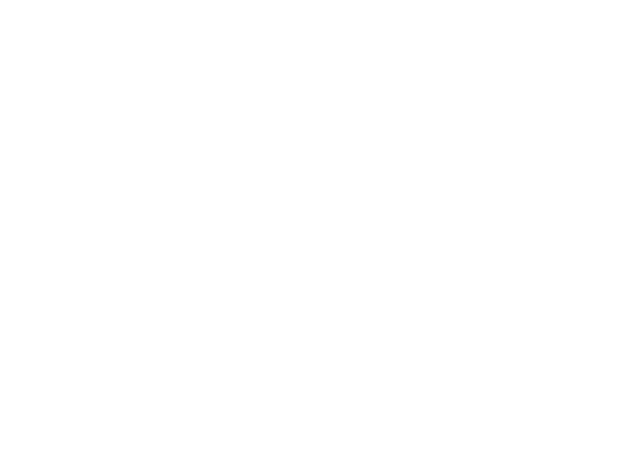
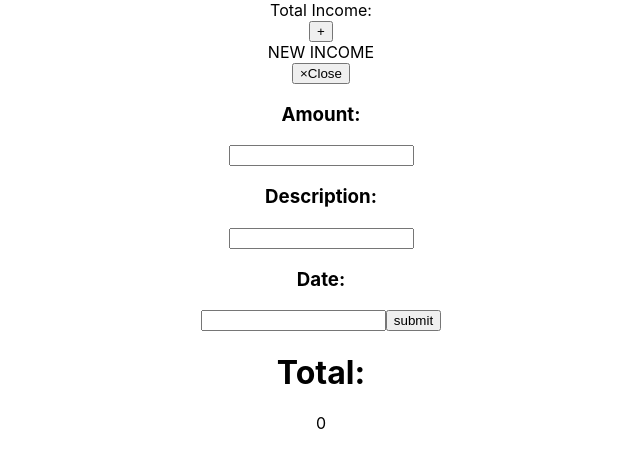
Before and after one commit to queeniewilliams/budgetApp, a React (Create React App) app in the folder client/: page /dashboard/income in a window 1280 px wide. Shown: the top 468 px of the page, without its empty margins (319-959 px from the left). Built offline with nearby package versions, Linux system fonts and the light colour scheme.

Commit message:
added income

```diff
--- a/client/src/components/BarChart.js
+++ b/client/src/components/BarChart.js
@@ -22,7 +22,7 @@
       .data(dataset)
       .enter()
       .append('rect')
-      .attr('fill', 'navy')
+      .attr('fill', 'grey')
       .attr('class', 'sBar')
       .attr('x', (d, i) => i * 60)
       .attr('y', (d, i) => {
--- /dev/null
+++ b/client/src/components/ListIncome.js
@@ -0,0 +1,14 @@
+import React, { Component } from 'react'
+
+export default class ListIncome extends Component {
+  render() {
+    return (
+      <div>
+        <p>{this.props.totalAmount}</p>
+        <h1>{this.props.amount}</h1>
+        <h1>{this.props.description}</h1>
+        <h1>{this.props.date}</h1>
+      </div>
+    )
+  }
+}
--- a/client/src/pages/IncomePage.js
+++ b/client/src/pages/IncomePage.js
@@ -1,8 +1,107 @@
 import React, { Component } from 'react'
 import Modal from 'react-bootstrap/Modal'
+import ListIncome from '../components/ListIncome'
 
-export default class IncomePage extends Component {
+export default class ExpensePage extends Component {
+  constructor() {
+    super()
+    this.state = {
+      amount: null,
+      description: '',
+      date: '',
+      totalSpend: [],
+      totalBill: [],
+      show: false,
+      totalAmount: 0
+    }
+  }
+
+  showModal = () => {
+    this.setState({ show: true })
+  }
+  hideModal = () => {
+    this.setState({ show: false })
+  }
+  handleAmountChange = (e) => {
+    this.setState({ amount: e.target.value })
+  }
+  handleDescriptionChange = (e) => {
+    this.setState({ description: e.target.value })
+  }
+  handleDateChange = (e) => {
+    this.setState({ date: e.target.value })
+  }
+  handleSubmit = (e) => {
+    e.preventDefault()
+    const newSpend = this.state.totalSpend
+    let newAmount = (
+      parseFloat(this.state.amount) + parseFloat(this.state.totalAmount)
+    ).toFixed(2)
+    newSpend.push({
+      amount: this.state.amount,
+      description: this.state.description,
+      date: this.state.date
+    })
+    // this.setState({ totalAmount: newAmount })
+    this.setState({
+      amount: '',
+      description: '',
+      date: '',
+      totalSpend: newSpend,
+      totalAmount: newAmount
+    })
+  }
   render() {
-    return <div></div>
+    const amounts = this.state.totalSpend.map((item, index) => (
+      <ListIncome
+        key={'spend' + index}
+        amount={item.amount}
+        description={item.description}
+        date={item.date}
+      />
+    ))
+    return (
+      <div>
+        <div>Total Income:</div>
+        <button onclick={this.showModal}>+</button>
+        <Modal.Dialog show={this.state.show} onHide={this.hideModal}>
+          <Modal.Header closeButton>
+            <Modal.Title>NEW INCOME</Modal.Title>
+          </Modal.Header>
+          <Modal.Body>
+            <form onSubmit={this.handleSubmit}>
+              <h3>Amount:</h3>
+              <input
+                type="text"
+                value={this.state.amount}
+                onChange={this.handleAmountChange}
+              ></input>
+              <h3>Description:</h3>
+              <input
+                type="text"
+                value={this.state.description}
+                onChange={this.handleDescriptionChange}
+              ></input>
+              <h3>Date:</h3>
+              <input
+                type="text"
+                value={this.state.date}
+                onChange={this.handleDateChange}
+              ></input>
+              <input type="submit" value="submit"></input>
+            </form>
+          </Modal.Body>
+          <Modal.Footer>
+            {/* <Button variant="secondary">Close</Button>
+            <Button variant="primary">Save changes</Button> */}
+          </Modal.Footer>
+        </Modal.Dialog>
+        <div>
+          <h1>Total:</h1>
+          <p>{this.state.totalAmount}</p>
+        </div>
+        <div>{amounts}</div>
+      </div>
+    )
   }
 }
--- a/client/src/pages/dashboard.css
+++ b/client/src/pages/dashboard.css
@@ -7,21 +7,26 @@
 }
 .income {
   grid-row: 1;
-  background-color: rgba(44, 55, 128, 0.658);
+  background-color: rgba(57, 70, 156, 0.24);
   height: 30vh;
   margin: 20px 5px 5px 25px;
   width: 40vw;
 }
 .expense {
   grid-row: 2;
-  background-color: rgba(44, 55, 128, 0.658);
+  background-image: linear-gradient(
+    to bottom right,
+    rgba(24, 49, 131, 0.678),
+    rgba(150, 29, 120, 0.699)
+  );
+
   height: 30vh;
   margin: 20px 5px 5px 25px;
   width: 40vw;
 }
 .investment {
   grid-row: 3;
-  background-color: rgba(44, 55, 128, 0.658);
+  background-color: rgba(57, 70, 156, 0.24);
   height: 30vh;
   margin: 20px 5px 5px 25px;
   width: 40vw;
@@ -31,7 +36,7 @@
   grid-row-end: 3;
   grid-column-start: 2;
   grid-column-end: 3;
-  background-color: rgba(44, 55, 128, 0.658);
+  background-color: rgba(57, 70, 156, 0.24);
   width: 55vw;
   height: 47vh;
   margin: 20px 25px 5px 5px;
@@ -41,7 +46,7 @@
   grid-row-end: 4;
   grid-column-start: 2;
   grid-column-end: 3;
-  background-color: rgba(44, 55, 128, 0.658);
+  background-color: rgba(57, 70, 156, 0.24);
   width: 55vw;
   height: 47vh;
   margin: 155px 25px 5px 5px;
```
